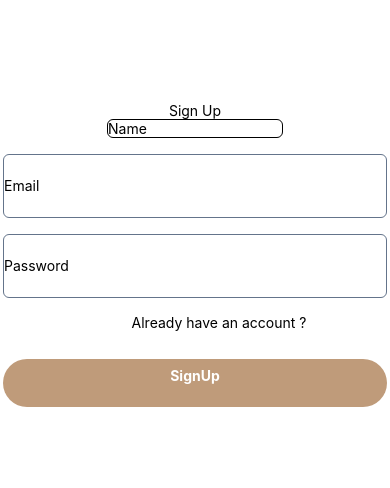
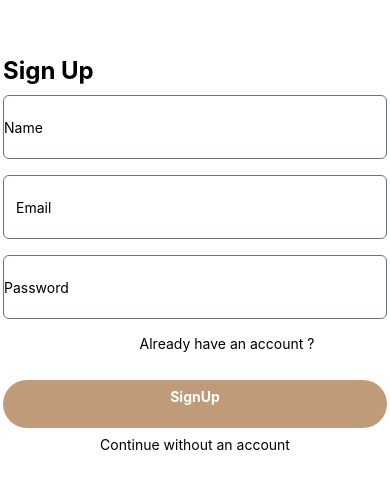
Before and after one commit to slimani-amine/CRAFTY, a React Native app in the folder crafty/: screen /SignUp in a window 390 px wide. Shown: the part 168-656 px from the top of the page. Built offline with nearby package versions, Linux system fonts and the light colour scheme.

Commit message:
sign up screen fixes

```diff
--- a/crafty/App.js
+++ b/crafty/App.js
@@ -3,7 +3,9 @@ import { NavigationContainer } from "@react-navigation/native";
 import { createStackNavigator } from "@react-navigation/stack";
 import Welcomepage from "./screens/Welcomepage";
 import SignUp from "./screens/SignUp";
-import SignIn from "./screens/SignIn";
+import Login from "./screens/Login";
+
+
 
 const Stack = createStackNavigator();
 
@@ -13,7 +15,7 @@ export default function App() {
       <Stack.Navigator initialRouteName="Welcomepage">
         <Stack.Screen name="Welcomepage" component={Welcomepage} options={{headerShown:false}} />
         <Stack.Screen name="SignUp" component={SignUp} options={{headerShown:false}} />
-        <Stack.Screen name="SignIn" component={SignIn} options={{headerShown:false}} />
+        <Stack.Screen name="Login" component={Login} options={{headerShown:false}} />
       </Stack.Navigator>
     </NavigationContainer>
   );
--- /dev/null
+++ b/crafty/screens/Login.js
@@ -0,0 +1,33 @@
+import React from "react";
+import { Text, View, TextInput, TouchableOpacity } from "react-native";
+
+
+export default function SignUp({ navigation }) {
+  return (
+    <View className=" w-full h-full bg-white items-center justify-center ">
+      <View>
+        <Text className="font-bold text-2xl mb-2">Login</Text>
+
+      <TextInput
+        className="mb-4 w-96 h-16 pl-3 border  border-slate-500 rounded-md"
+        placeholder="Email"
+      />
+      <TextInput
+        className="mb-4 w-96 h-16 border border-slate-500 rounded-md"
+        placeholder="Password"
+      />
+      </View>
+      <TouchableOpacity>
+      <Text className="ml-16"> Forgot your passeword ? </Text>
+
+      </TouchableOpacity>
+      <TouchableOpacity
+        className="bg-[#BF9B7A] text-white w-96 h-12 p-2 mt-7 rounded-full items-center"
+
+      >
+        <Text className="text-center text-white font-bold">Login</Text>
+      </TouchableOpacity>
+
+    </View>
+  );
+}
--- a/crafty/screens/SignIn.js
+++ /dev/null
@@ -1,24 +0,0 @@
-import React, { useState } from 'react';
-import { Text, View, TextInput, TouchableOpacity } from 'react-native';
-
-
-export default function SignIn() {
-
-  return (
-    <View className=" items-center justify-center bg-white">
-     <Text>Sign In</Text>
-      <TextInput
-      className="mb-4 w-44  border border-grey-500 rounded-md"
-        placeholder="Email"
-      />
-      <TextInput
-      className="mb-4 w-44 border border-slate-500 rounded-md"
-        placeholder="Password"
-      />
-      <TouchableOpacity className="bg-pink-500 text-white p-2 rounded" >
-        <Text className="text-center text-white">SignIn</Text>
-      </TouchableOpacity>
-    </View>
-  );
-
-}
--- a/crafty/screens/SignUp.js
+++ b/crafty/screens/SignUp.js
@@ -1,32 +1,43 @@
 import React from "react";
 import { Text, View, TextInput, TouchableOpacity } from "react-native";
-import { AntDesign } from '@expo/vector-icons';
 
 export default function SignUp({ navigation }) {
   return (
     <View className=" w-full h-full bg-white items-center justify-center ">
-        <Text>Sign Up</Text>
+      <View>
+        <Text className="font-bold text-2xl mb-2">Sign Up</Text>
         <TextInput
-      className="mb-4 w-44  border border-grey-500 rounded-md"
+          className="mb-4 w-96 h-16 border  border-slate-500 rounded-md"
           placeholder="Name"
         />
         <TextInput
-        className="mb-4 w-96 h-16  border  border-slate-500 rounded-md"
+          className="mb-4 w-96 h-16 pl-3 border  border-slate-500 rounded-md"
           placeholder="Email"
         />
         <TextInput
           className="mb-4 w-96 h-16 border border-slate-500 rounded-md"
           placeholder="Password"
         />
+      </View>
       <TouchableOpacity>
-      <Text className="ml-12"> Already have an account ? </Text>
-      <AntDesign title="hello"/>
+        <Text className="ml-16" onPress={() => navigation.navigate("Login")}>
+          Already have an account ?
+        </Text>
+
       </TouchableOpacity>
+
       <TouchableOpacity
         className="bg-[#BF9B7A] text-white w-96 h-12 p-2 mt-7 rounded-full items-center"
-        onPress={() => navigation.navigate("SignIn")}
+        onPress={() => navigation.navigate("Login")}
       >
         <Text className="text-center text-white font-bold">SignUp</Text>
+      </TouchableOpacity>
+      <TouchableOpacity>
+        <Text
+        className="mt-2">
+
+          Continue without an account
+        </Text>
       </TouchableOpacity>
     </View>
   );
```
Also changed, not shown: crafty/screens/Welcomepage.js (line endings or trailing spaces). Lines whose indentation alone changed are shown as unchanged.
